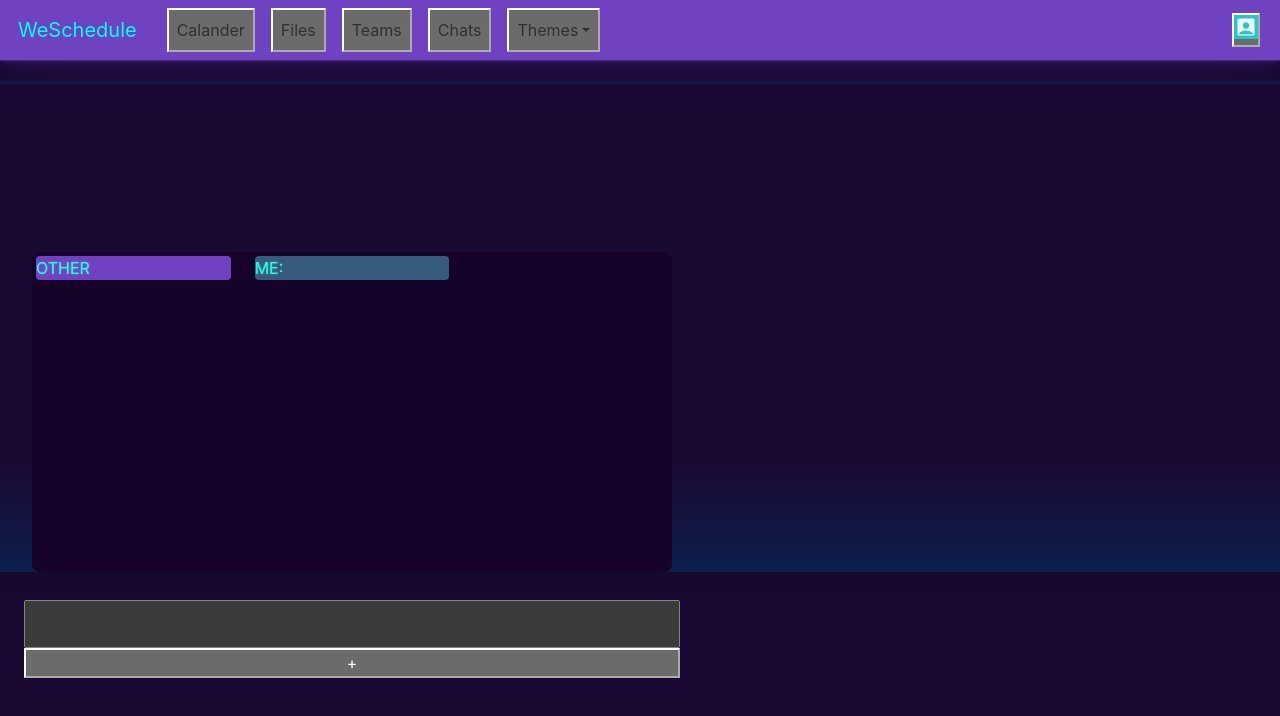
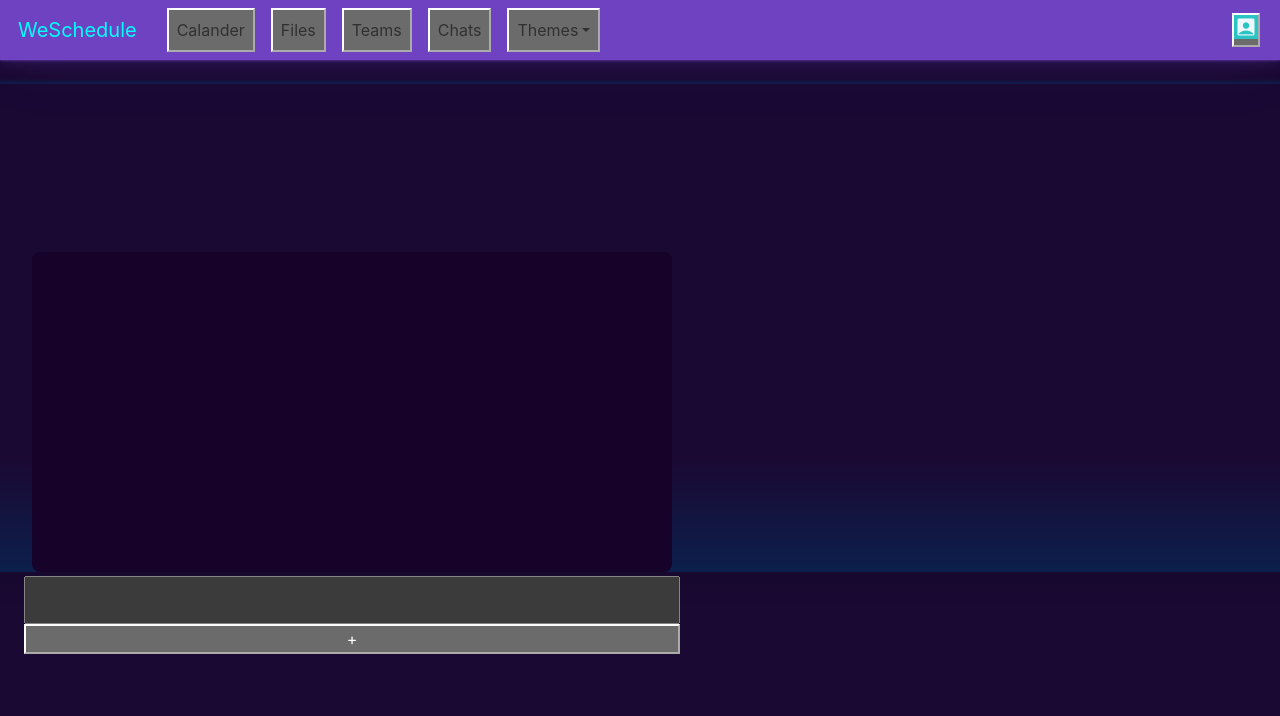
Before and after one commit to isthisdotusernametaken/WeSchedule, a React (Create React App) app in the folder frontend/: page / in a window 1280 px wide. Shown: the top 716 px of the page. Built offline with nearby package versions, Linux system fonts and the light colour scheme.

Commit message:
Update message center to append new messages and delete from input field.

```diff
--- a/frontend/src/App.css
+++ b/frontend/src/App.css
@@ -30,15 +30,15 @@
 .message-incoming {
   background-color: #6f42c1;
   border-radius: 0.25rem;
-  width: 100%;
-
+  width: 60%;
+  margin: 1rem;
 }
 
 .message-outgoing {
-  /* float: right; */
   background-color: #375a7f;
   border-radius: 0.25rem;
-  width: 100%;
+  width: 60%;
+  margin: 1rem;
 }
 
 
--- a/frontend/src/components/MessageCenter.js
+++ b/frontend/src/components/MessageCenter.js
@@ -1,4 +1,4 @@
-import React, { useState } from "react";
+import React, { useEffect, useRef, useState } from "react";
 import { THEMES, setTheme } from "../theme.js";
 import { message } from "statuses";
 function MessageCenter() {
@@ -6,30 +6,42 @@ function MessageCenter() {
     // Use state hooks to store the messages and the current message being sent.
     const [corespondence, setMessages] = useState([]);
     const [newMessage, setNewMessage] = useState("");
+    const latestMessage = useRef(null);
 
+    useEffect(() => {
+        if (corespondence.length === 0) {
+            document.getElementById("my-message-box-out").style.display = "none";
+            document.getElementById("my-message-box-in").style.display = "none";
+        }
+    });
     const send = () => {
+        document.getElementById("my-message-box-out").style.display = "block";
+        document.getElementById("my-message-box-in").style.display = "block";
+
         if (newMessage.trim() === "") {
             console.log("No message sent.")
             return;
         } else {
-            setMessages([...corespondence, {text: newMessage, sender: "YOU"}])
+            setMessages([...corespondence, {text: newMessage, sender: "YOU"}]);
+            console.log(newMessage);
+            const newMessageBubble = (
+                `<div>User: ${newMessage}</div>`
+            );
+            document.getElementById("my-message-box-out").innerHTML += newMessageBubble + `<div><br></div>`;
+            document.getElementById("my-message-box-in").innerHTML += newMessageBubble + `<div><br></div>`;
+            latestMessage.current.scrollIntoView({ behavior: 'smooth' });
+            document.getElementById("input-msg-field").value = "";
         }
     }
 
     return (
         <msgFrame className="border border-success p-2 mb-2" data-bs-theme="dark">
             <div className="container inner-frame p-1 col-sm-4 col-md-6 col-lg-6 float-start border bg-dark">
+                <div id="my-message-box-out" className="message-box message-left p-3 message-outgoing p-0.5"></div>
+                <div ref={latestMessage} id="my-message-box-in" className="message-box message-right p-3 message-incoming p-0.5"></div>
+
                 <div className="row">
-                    {/* 12 avaliable col */}
-                    <div className="order-1 justify-content-start col-sm-4">
-                        <div className="message-incoming p-0.5">OTHER</div>
-                    </div>
-                    <div className="justify-content-end order-2 col-sm-4 d-flex flex-row-reverse">
-                        <div className="message-outgoing p-0.5">ME: {newMessage.text}</div>
-                    </div>
-                </div>
-                <div className="row">
-                    <input type="textfield" className="chat-input" onChange={(e) => setNewMessage(e.target.value)}></input>
+                    <input type="textfield" id="input-msg-field" className="chat-input" onChange={(e) => setNewMessage(e.target.value)}></input>
                     <button onClick={send}>+</button>
                 </div>
             </div>
```
Also changed, not shown: 1 other file (tests, documents, lock files or other folders).
